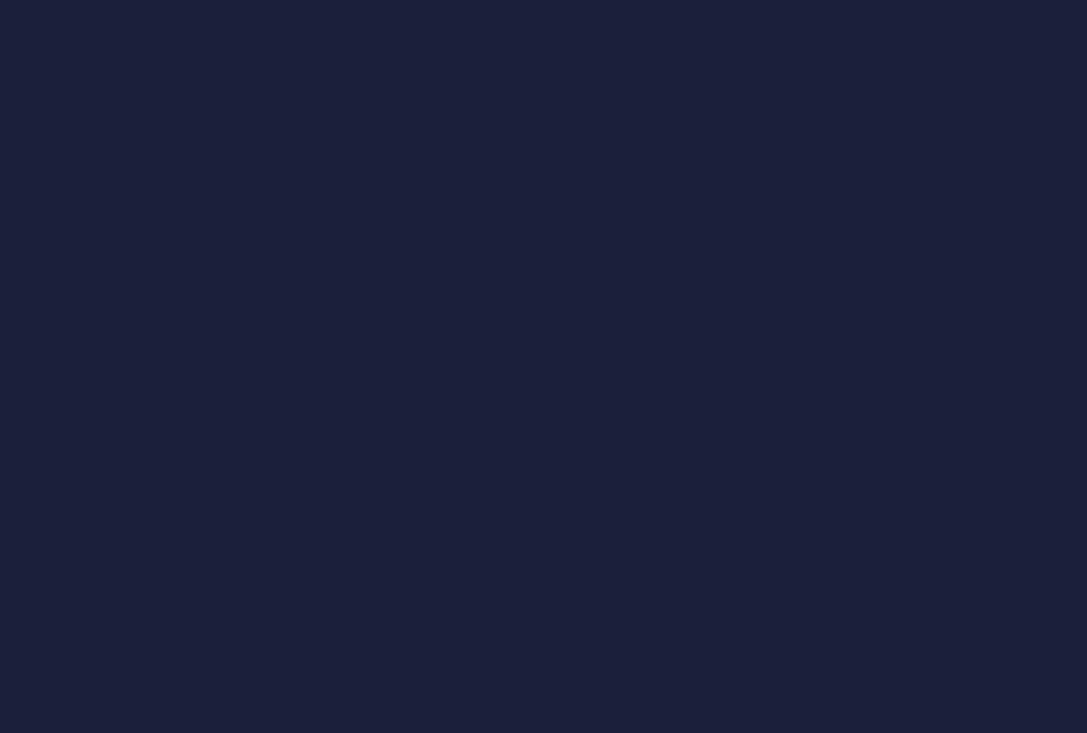
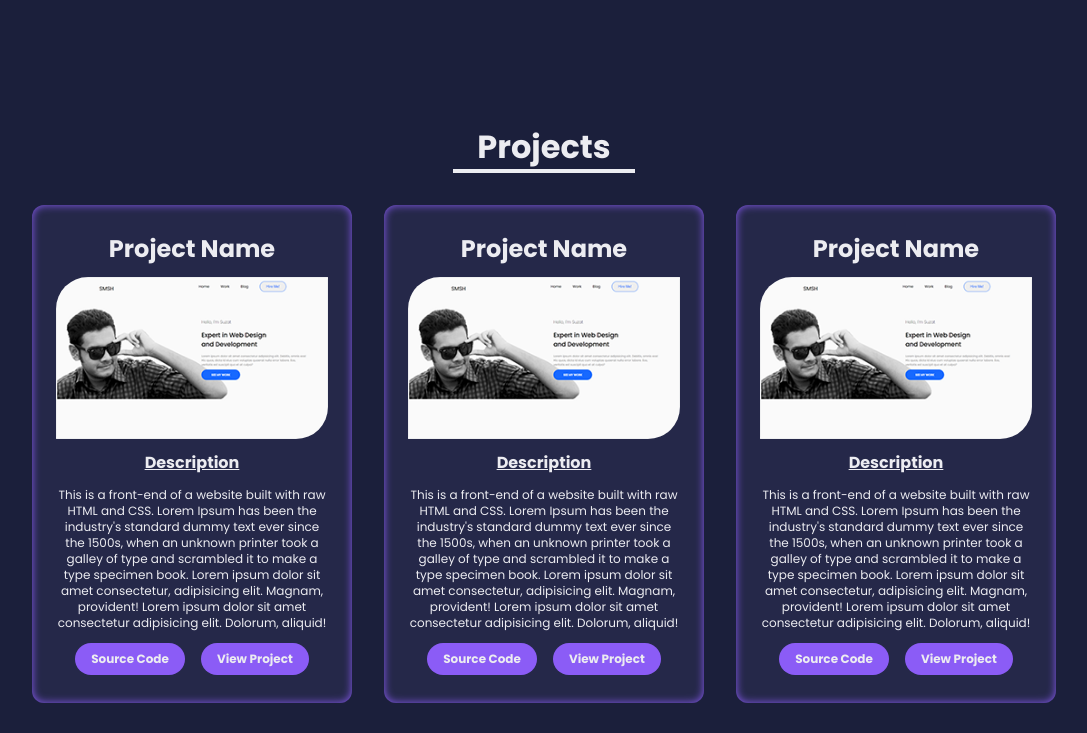
Before and after one commit to smsh119/shuzat-devfolio, a Next.js app: page / in a window 1280 px wide. Shown: the part 1581-2314 px from the top of the page, without its empty margins (96-1183 px from the left). Before the commit the page ends 1707 px from the top, so only its background shows below. Built offline with nearby package versions, Linux system fonts and the light colour scheme.

Commit message:
Implemented Projects Section

```diff
--- a/app/page.js
+++ b/app/page.js
@@ -1,11 +1,13 @@
 import About from "@/components/About/About";
 import Hero from "@/components/Hero/Hero";
+import Projects from "@/components/Projects/Projects";
 
 export default function Home() {
   return (
     <>
       <Hero />
       <About />
+      <Projects />
     </>
   );
 }
--- /dev/null
+++ b/components/Projects/ProjectCard.jsx
@@ -0,0 +1,35 @@
+import Image from "next/image";
+import Button from "../Button";
+
+function ProjectCard({
+  projectName,
+  projectDescription,
+  imgUrl,
+  sourceCodeUrl,
+  projectUrl,
+}) {
+  return (
+    <article className="inset-shadow-custom bg-secondary hover:shadow-custom flex max-w-80 flex-col justify-center gap-3 rounded-xl px-6 py-7 transition duration-200 ease-linear hover:scale-[1.02]">
+      <h2 className="text-2xl font-bold">{projectName}</h2>
+      <Image
+        width={320}
+        height={200}
+        src={imgUrl}
+        alt={`${projectName} Thumbnail`}
+        className="rounded-tl-4xl rounded-br-4xl w-full"
+      />
+      <h3 className="text-base font-bold underline">Description</h3>
+      <p className="text-xs">{projectDescription}</p>
+      <div className="flex justify-center gap-4">
+        <Button href="#" type="anchor" size="sm">
+          Source Code
+        </Button>
+        <Button href="#" type="anchor" size="sm">
+          View Project
+        </Button>
+      </div>
+    </article>
+  );
+}
+
+export default ProjectCard;
--- /dev/null
+++ b/components/Projects/Projects.jsx
@@ -0,0 +1,77 @@
+import ProjectCard from "./ProjectCard";
+
+function Projects() {
+  const projects = [
+    {
+      id: "001",
+      projectName: "Project Name",
+      projectDescription:
+        "This is a front-end of a website built with raw HTML and CSS. Lorem Ipsum has been the industry's standard dummy text ever since the 1500s, when an unknown printer took a galley of type and scrambled it to make a type specimen book. Lorem ipsum dolor sit amet consectetur, adipisicing elit. Magnam, provident! Lorem ipsum dolor sit amet consectetur adipisicing elit. Dolorum, aliquid!",
+      imgUrl: "/images/project-thumb-demo.png",
+      sourceCodeUrl: "#",
+      projectUrl: "#",
+    },
+    {
+      id: "002",
+      projectName: "Project Name",
+      projectDescription:
+        "This is a front-end of a website built with raw HTML and CSS. Lorem Ipsum has been the industry's standard dummy text ever since the 1500s, when an unknown printer took a galley of type and scrambled it to make a type specimen book. Lorem ipsum dolor sit amet consectetur, adipisicing elit. Magnam, provident! Lorem ipsum dolor sit amet consectetur adipisicing elit. Dolorum, aliquid!",
+      imgUrl: "/images/project-thumb-demo.png",
+      sourceCodeUrl: "#",
+      projectUrl: "#",
+    },
+    {
+      id: "003",
+      projectName: "Project Name",
+      projectDescription:
+        "This is a front-end of a website built with raw HTML and CSS. Lorem Ipsum has been the industry's standard dummy text ever since the 1500s, when an unknown printer took a galley of type and scrambled it to make a type specimen book. Lorem ipsum dolor sit amet consectetur, adipisicing elit. Magnam, provident! Lorem ipsum dolor sit amet consectetur adipisicing elit. Dolorum, aliquid!",
+      imgUrl: "/images/project-thumb-demo.png",
+      sourceCodeUrl: "#",
+      projectUrl: "#",
+    },
+    {
+      id: "004",
+      projectName: "Project Name",
+      projectDescription:
+        "This is a front-end of a website built with raw HTML and CSS. Lorem Ipsum has been the industry's standard dummy text ever since the 1500s, when an unknown printer took a galley of type and scrambled it to make a type specimen book. Lorem ipsum dolor sit amet consectetur, adipisicing elit. Magnam, provident! Lorem ipsum dolor sit amet consectetur adipisicing elit. Dolorum, aliquid!",
+      imgUrl: "/images/project-thumb-demo.png",
+      sourceCodeUrl: "#",
+      projectUrl: "#",
+    },
+    {
+      id: "005",
+      projectName: "Project Name",
+      projectDescription:
+        "This is a front-end of a website built with raw HTML and CSS. Lorem Ipsum has been the industry's standard dummy text ever since the 1500s, when an unknown printer took a galley of type and scrambled it to make a type specimen book. Lorem ipsum dolor sit amet consectetur, adipisicing elit. Magnam, provident! Lorem ipsum dolor sit amet consectetur adipisicing elit. Dolorum, aliquid!",
+      imgUrl: "/images/project-thumb-demo.png",
+      sourceCodeUrl: "#",
+      projectUrl: "#",
+    },
+    {
+      id: "006",
+      projectName: "Project Name",
+      projectDescription:
+        "This is a front-end of a website built with raw HTML and CSS. Lorem Ipsum has been the industry's standard dummy text ever since the 1500s, when an unknown printer took a galley of type and scrambled it to make a type specimen book. Lorem ipsum dolor sit amet consectetur, adipisicing elit. Magnam, provident! Lorem ipsum dolor sit amet consectetur adipisicing elit. Dolorum, aliquid!",
+      imgUrl: "/images/project-thumb-demo.png",
+      sourceCodeUrl: "#",
+      projectUrl: "#",
+    },
+  ];
+  return (
+    <section
+      className="layout-container mb-32 select-none scroll-mt-20 text-center"
+      id="projects"
+    >
+      <h1 className="border-text m-auto mb-8 inline-block border-b-4 px-6 text-2xl font-bold sm:text-[2rem]">
+        Projects
+      </h1>
+      <div className="flex flex-wrap justify-center gap-8">
+        {projects.map((proj) => (
+          <ProjectCard key={proj.id} {...proj} />
+        ))}
+      </div>
+    </section>
+  );
+}
+
+export default Projects;
```
Also changed, not shown: public/images/project-thumb-demo.png (added).
